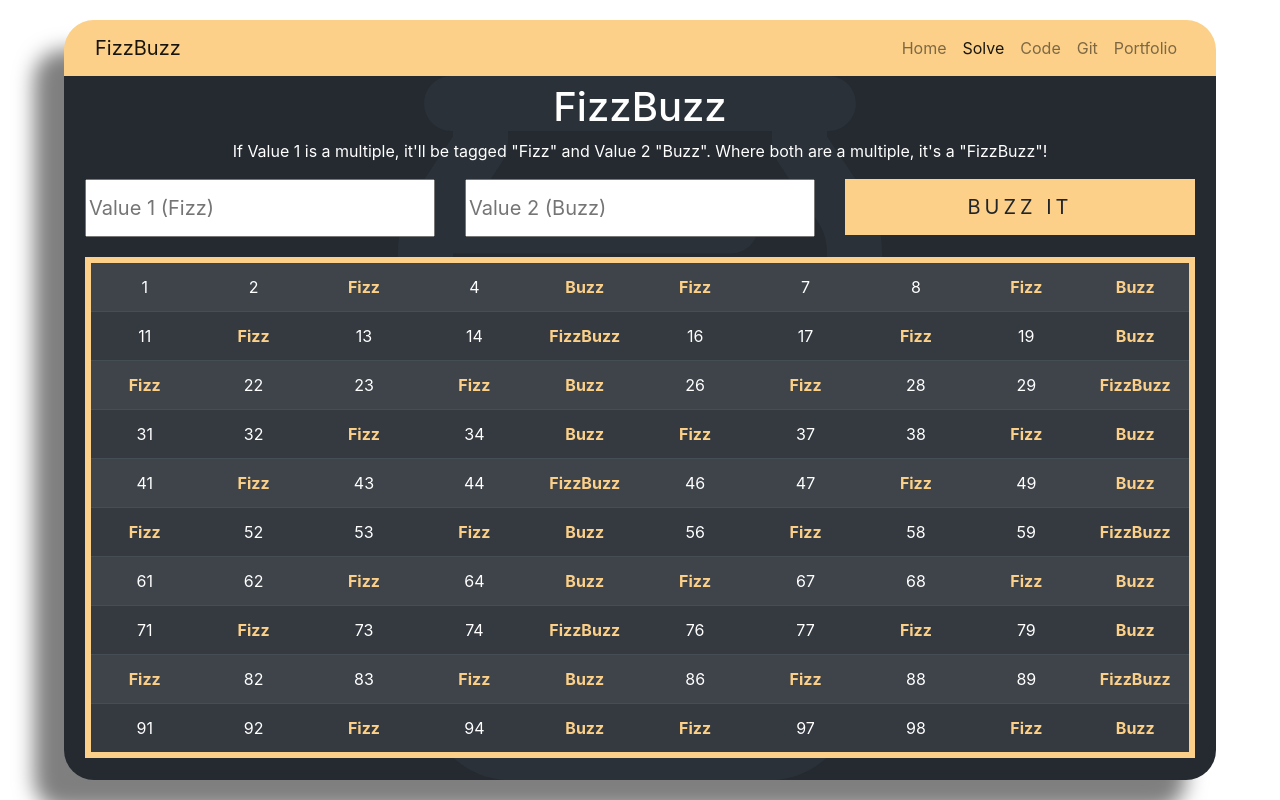
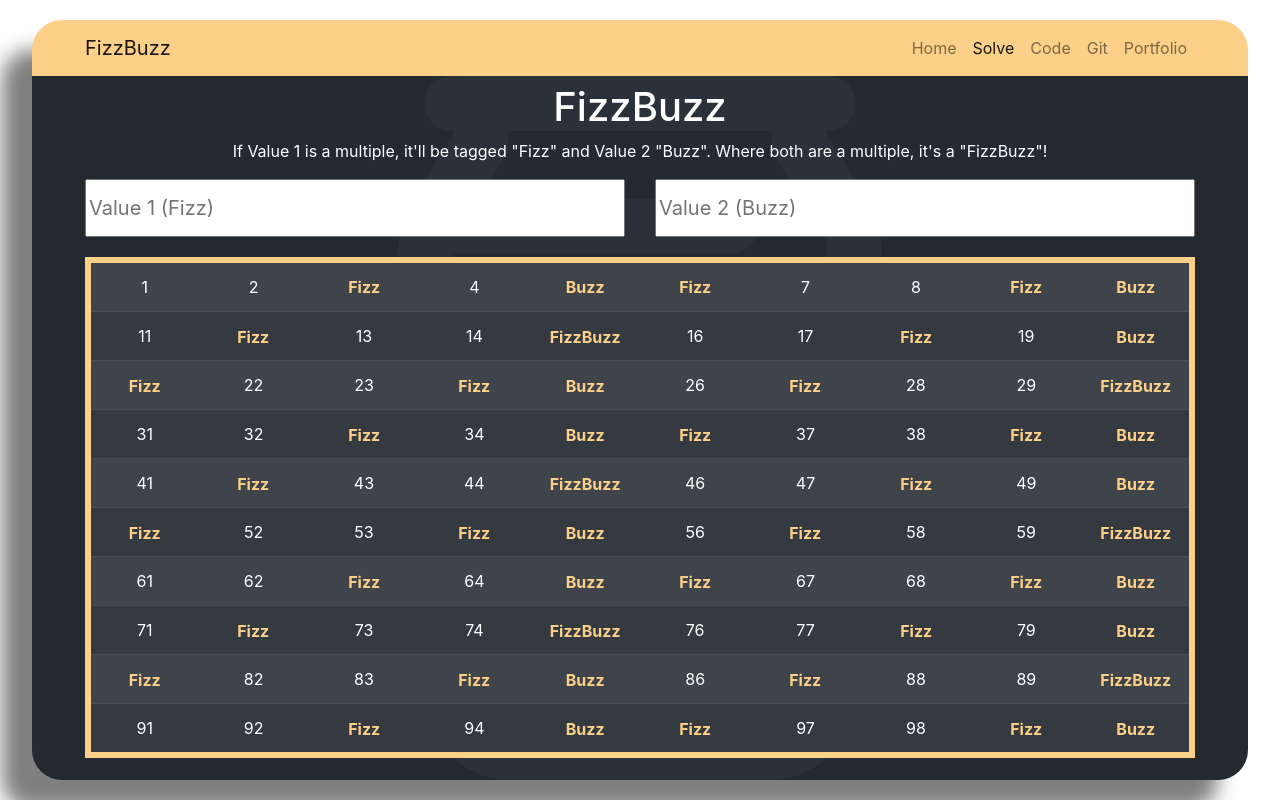
Before and after one commit to joshpters/FizzBuzz, a plain HTML site: page solve.html in a window 1280 px wide. Drawn offline with nearby package versions, Linux system fonts and the light colour scheme.

Commit message:
Updated animation design
Objects on solve.html page now animate in
All Fizz, Buzz, and FizzBuzz divs are regenerated every time a key is pressed in the input fields

```diff
--- a/Content/style.css
+++ b/Content/style.css
@@ -76,15 +76,7 @@ table{
     color:white;
 }
 
-
-
 #window {
-    /*-webkit-animation: fadein 1s;*/ /* Safari, Chrome and Opera > 12.1 */
-    /*-moz-animation: fadein 1s;*/ /* Firefox < 16 */
-    /*-ms-animation: fadein 1s;*/ /* Internet Explorer */
-    /*-o-animation: fadein 1s;*/ /* Opera < 12.1 */
-    /*animation: fadein 1s;*/
-    /*overflow-y: scroll !important;*/
     width: 95%;
     height: 95%;
     margin: auto;
@@ -92,11 +84,6 @@ table{
     display: flex;
     flex-direction: column;
 }
-
-/*#content-div {
-    background-color: #242a30;*/
-    /*height: 100%;*/
-/*}*/
 
 #window {
     position: absolute;
@@ -106,7 +93,6 @@ table{
     -ms-transform: translate(-50%, -50%);
     IE 9 -webkit-transform: translate(-50%, -50%);
     Chrome, Safari, Opera
-
 }
 
 /*#content-container.row {
@@ -125,11 +111,7 @@ table{
     /*height: 100%;*/
 }
 
-@media (min-width: 992px) {
-    #window {
-        width: 90%;
-    }
-}
+
 
 html, body {
     height: 100%;
--- a/solve.html
+++ b/solve.html
@@ -54,24 +54,21 @@
         <!-- Page Content -->
         <div class="content content-centered">
             <div class="container" id="content-container">
-                <div class="row text-center">
+                <div class="row text-center animate__animated animate__fadeIn animate__delay-1s">
                     <div class="col">
                         <h1>FizzBuzz</h1>
                         <p>If Value 1 is a multiple, it'll be tagged "Fizz" and Value 2 "Buzz". Where both are a multiple, it's a "FizzBuzz"!</p>
                     </div>
                 </div>
                 <div class="row">
-                    <div class="col-xl-4 col-lg-4 bottom-buffer">
+                    <div class="col bottom-buffer animate__animated animate__fadeIn animate__delay-1s">
                         <input type="text" value="" id="input-value-one" class="input-string" placeholder="Value 1 (Fizz)" />
                     </div>
-                    <div class="col-xl-4 col-lg-4 bottom-buffer">
+                    <div class="col bottom-buffer animate__animated animate__fadeIn animate__delay-1s">
                         <input type="text" value="" id="input-value-two" class="input-string" placeholder="Value 2 (Buzz)" />
                     </div>
-                    <div class="col-xl-4 col-lg-4 bottom-buffer">
-                        <button type="submit" id="solve-it-button" class="custom-button">Buzz It</button>
-                    </div>
                 </div>
-                <div class="row text-center">
+                <div class="row text-center animate__animated animate__backInUp">
                     <div class="col">
                         <table class="table table-responsive-lg table-striped table-dark">
                             <tbody id="generate-grid">
@@ -105,13 +102,15 @@
                 html = html + `</tr>`
             }
             gridBody.innerHTML = html;
+            //gridBody.classList.add("animate__animated", "animate__zoomIn")
         }
 
         generateGrid();
 
-
-        document.getElementById('solve-it-button').addEventListener('click', function(){
-            userBuzzIt();
+        document.querySelectorAll('.input-string').forEach(elem => {
+            elem.addEventListener('keyup', function () {
+                userBuzzIt();
+            })
         })
 
 
@@ -144,6 +143,7 @@
         function tagIt(number, tag) {
             tableData = document.getElementById(`cell-${number}`)
             tableData.className = "";
+
             if (!tag[0] && !tag[1]) {
                 tableData.innerHTML = number;
                 return
@@ -159,10 +159,18 @@
                 fizzbuzz = fizzbuzz + "Buzz";
             }
 
+            tableParent = tableData.parentElement;
 
-            tableData.classList.add(`${fizzbuzz.toLowerCase()}`);
-            tableData.classList.add(`animate__bounceIn`)
-            tableData.innerHTML = fizzbuzz;
+            newElem = document.createElement("td");
+            newElem.appendChild(document.createTextNode(fizzbuzz));
+            newElem.style.width = "10%"
+            newElem.setAttribute("id", `cell-${number}`);
+
+            tableParent.replaceChild(newElem, tableData);
+
+            newElem.classList.add(`${fizzbuzz.toLowerCase()}`);
+            newElem.classList.add(`animate__animated`)
+            newElem.classList.add(`animate__bounceIn`)
         }
 
         buzzIt(3, 5)
```
